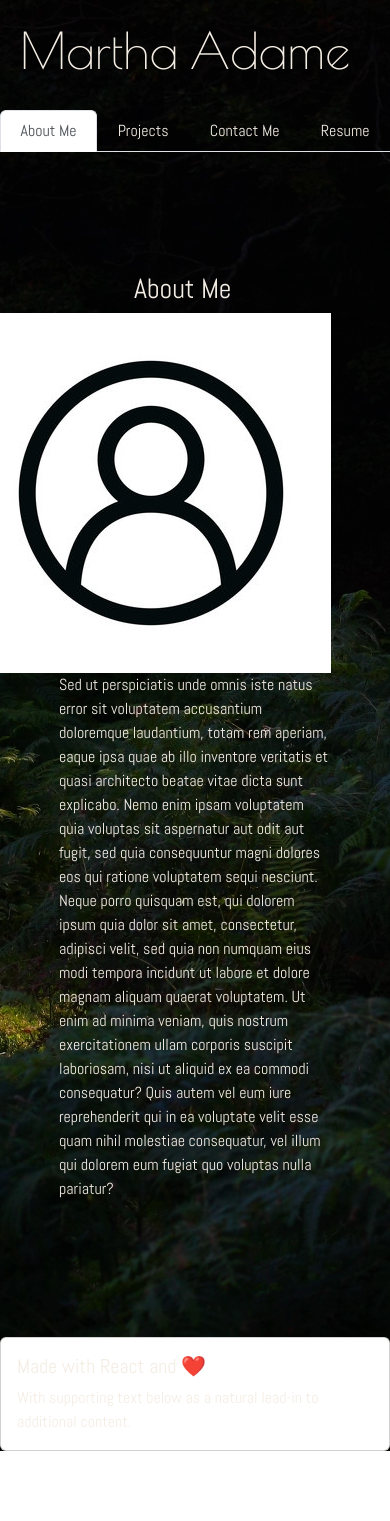
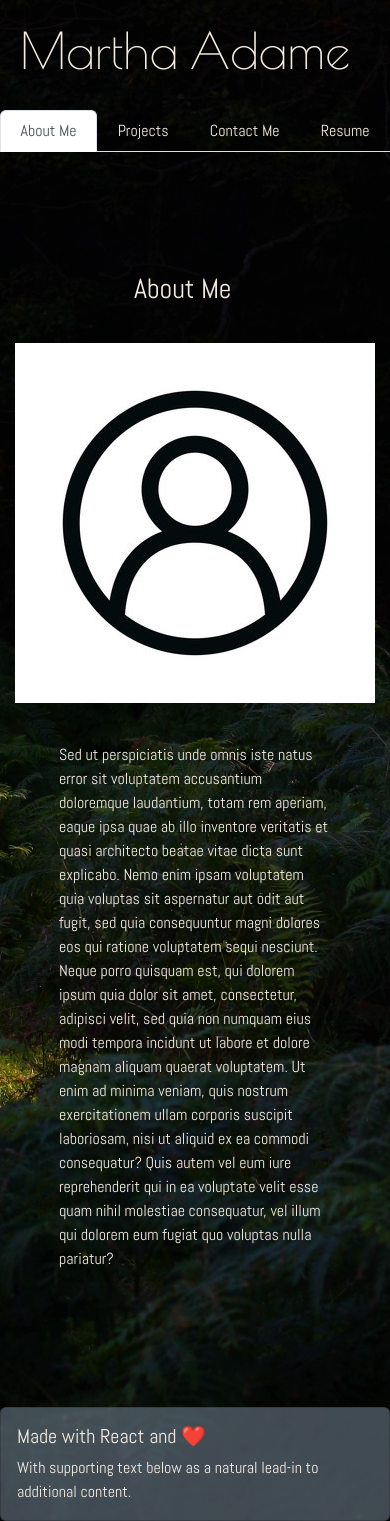
Before and after one commit to mladame/my-portfolio, a React (Create React App) app in the folder my-portfolio/: page / in a window 390 px wide. Before the commit the page ends 1451 px from the top, so only its background shows below. Built offline with nearby package versions, Linux system fonts and the light colour scheme.

Commit message:
final formatting css in progress, final media queries in progress

```diff
--- a/my-portfolio/src/components/Footer.js
+++ b/my-portfolio/src/components/Footer.js
@@ -5,10 +5,10 @@ import Card from 'react-bootstrap/Card';
 
 function Footer() {
     return (
-        <Card>
-            <Card.Body>
-                <Card.Title>Made with React and ❤️</Card.Title>
-                <Card.Text>
+        <Card className="footer-container">
+            <Card.Body className="footer-body">
+                <Card.Title className="footer-title">Made with React and ❤️</Card.Title>
+                <Card.Text className="footer-item">
                     With supporting text below as a natural lead-in to additional content.
                 </Card.Text>
                 {/* add links: github, linkedin, etc. */}
--- a/my-portfolio/src/components/pages/AboutMe.js
+++ b/my-portfolio/src/components/pages/AboutMe.js
@@ -10,7 +10,7 @@ function AboutMe() {
         <Container className="about-me-container">
             <h1 className="about-me-title">About Me</h1>
             <Row>
-                <Col>
+                <Col className="about-me-img-container">
                     <img className="about-me-img" src={PortfolioImage} alt="Martha Adame" />
                 </Col>
                 <Col className="about-me-des-container my-auto">
--- a/my-portfolio/src/components/pages/Resume.js
+++ b/my-portfolio/src/components/pages/Resume.js
@@ -8,7 +8,7 @@ function Resume() {
         <div className="resume-main-container">
             <Card className="resume-card">
                 <Card.Body className="resume-link">Download My Resume</Card.Body>
-                <Button className="resume-download-btn" variant="outline-secondary">Download</Button>{' '}
+                <Button className="resume-download-btn" variant="outline-light">Download</Button>{' '}
             </Card>
             <h2 className="skills-title">My Skills</h2>
             <ListGroup variant="flush" className="listed-skills">
--- a/my-portfolio/src/index.css
+++ b/my-portfolio/src/index.css
@@ -4,6 +4,7 @@
     --titleFont: 'Poiret One', cursive;
     --textFont: 'Abel', sans-serif;
     --alabaster: #f4ede4;
+    --lynch: rgba(108, 122, 137,.6);;
 }
 
 body {
@@ -87,6 +88,8 @@ body {
     padding: 10px;
     border-radius: 5px;
     border: 2px gray solid;
+    background-color: var(--lynch);
+    color: var(--alabaster);
 }
 
 .user-name,
@@ -155,6 +158,7 @@ body {
     padding: 5px 30px 5px 30px;
     display: grid;
     grid-template-columns: auto auto;
+    background-color: var(--lynch);
 }
 
 .resume-link {
@@ -176,15 +180,31 @@ body {
 
 .listed-skills {
     max-width: 250px;
+    /* background-color: var(--lynch); */
 }
 
 .individual-skill {
     padding-left: 30px;
+    background-color: var(--lynch);
+    color: var(--alabaster);
+}
+
+/* -------------------FOOTER---------------- */
+.footer-container{
+    background-color: var(--lynch);
 }
 
 /* ---------------MEDIA QUERIES------------- */
 @media screen and (max-width: 711px) {
+    .about-me-img-container{
+        margin-top: 30px;
+        display: flex;
+        justify-content: center;
+    }
 
+    .about-me-description{
+        padding-top: 40px;
+    }
 
     .user-message {
         width: 550px;
@@ -207,6 +227,11 @@ body {
 
     .resume-card {
         grid-template-columns: auto;
+        padding-bottom: 30px;
+    }
+
+    .resume-link{
+        justify-self: center;
     }
 
     .name-email{
```
